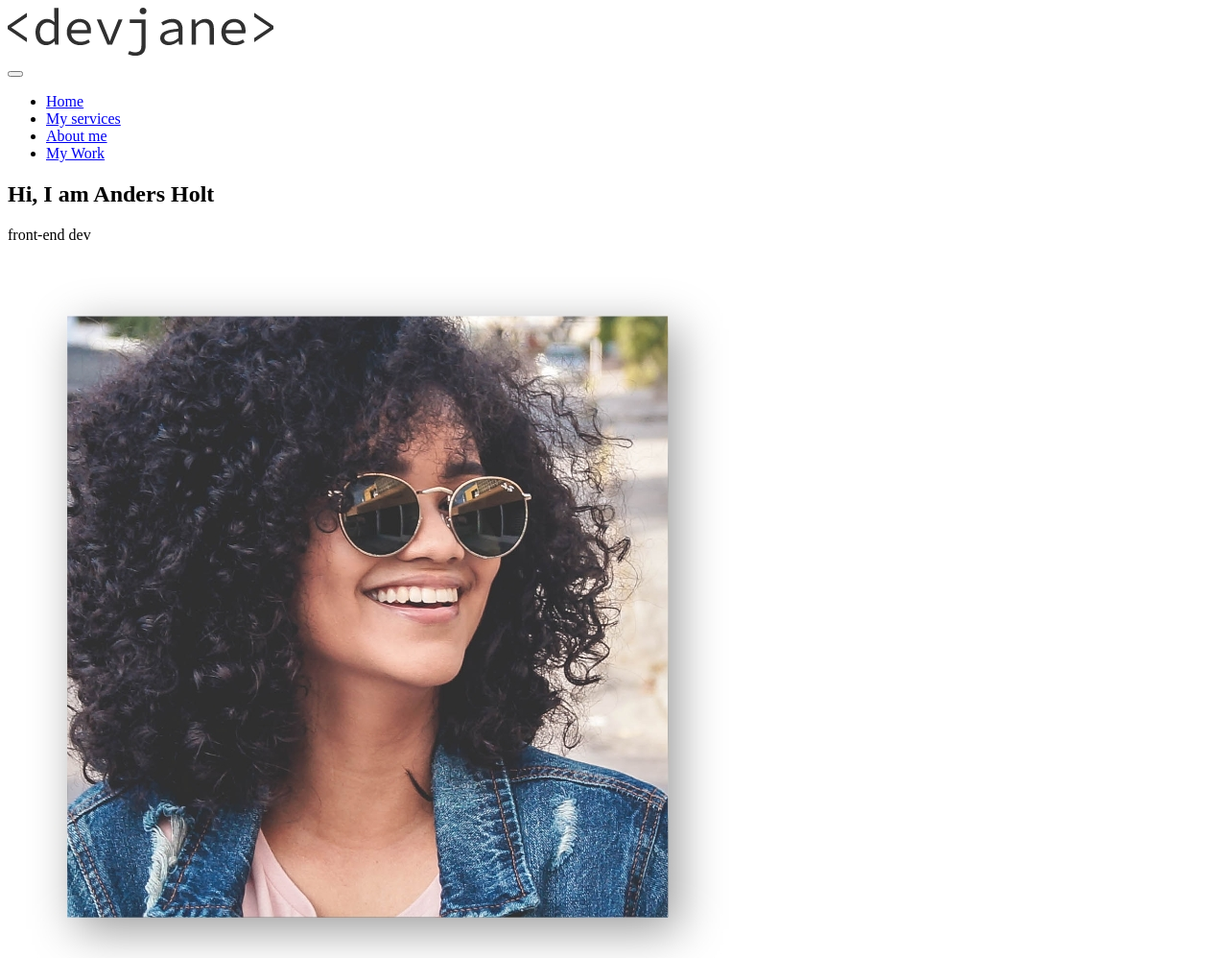
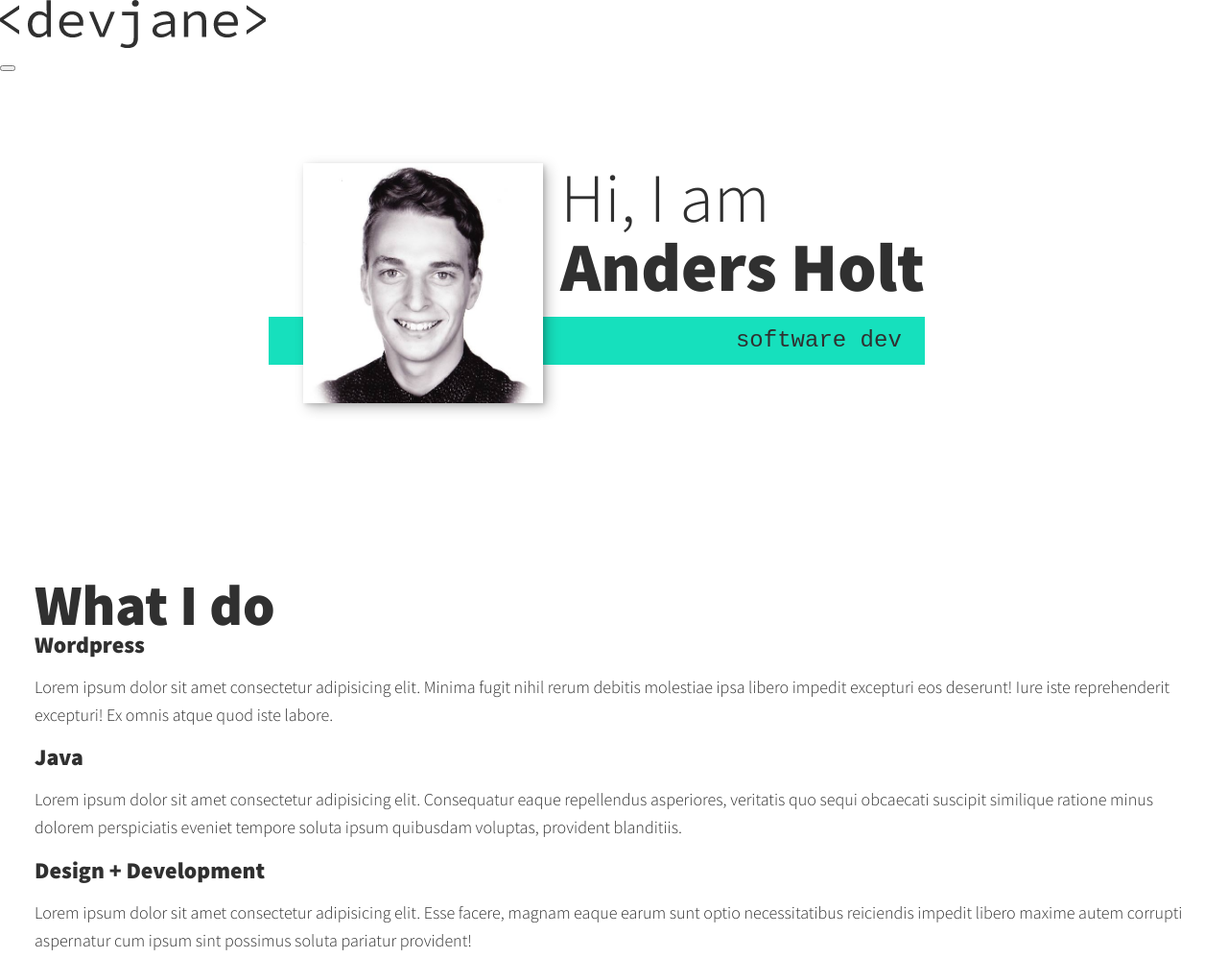
Before and after one commit to anders2410/website_portfolio, a plain HTML site: page index.html in a window 1280 px wide. Shown: the top 998 px of the page at 96% size. Drawn offline with nearby package versions, Linux system fonts and the light colour scheme; a web font is replaced by a local one.

Commit message:
almost finished my intro css

```diff
--- a/css/style.css
+++ b/css/style.css
@@ -0,0 +1,155 @@
+*,
+*::before,
+*::after {
+  box-sizing: border-box;
+}
+
+/* Custom properties, update these for your own design */
+
+:root {
+  --ff-primary: "Source Sans Pro", sans-serif;
+  --ff-secondary: "Source Code Pro", monospace;
+
+  --fw-reg: 300;
+  --fw-bold: 900;
+
+  --clr-light: #fff;
+  --clr-dark: #303030;
+  --clr-accent: #16e0bd;
+
+  --fs-h1: 3rem;
+  --fs-h2: 2.25rem;
+  --fs-h3: 1.25rem;
+  --fs-body: 1rem;
+
+  --bs: 0.25em 0.25em 0.75em rgba(0, 0, 0, 0.25),
+    0.125em 0.125em 0.25em rgba(0, 0, 0, 0.15);
+}
+
+@media (min-width: 800px) {
+  :root {
+    --fs-h1: 4.5rem;
+    --fs-h2: 3.75rem;
+    --fs-h3: 1.5rem;
+    --fs-body: 1.125rem;
+  }
+}
+
+/* General styles */
+
+body {
+  background: var(--clr-light);
+  color: var(--clr-dark);
+  margin: 0;
+  font-family: var(--ff-primary);
+  font-size: var(--fs-body);
+  line-height: 1.6;
+}
+
+section {
+  padding: 5em 2em;
+}
+
+img {
+  display: block;
+  max-width: 100%;
+}
+
+strong {
+  font-weight: var(--fw-bold);
+}
+
+/* Typography */
+
+h1,
+h2,
+h3 {
+  line-height: 1;
+  margin: 0;
+}
+
+h1 {
+  font-size: var(--fs-h1);
+}
+
+h2 {
+  font-size: var(--fs-h2);
+}
+
+h3 {
+  font-size: var(--fs-h3);
+}
+
+.section__tile {
+  margin-bottom: 0.25em;
+}
+
+.section__title--intro {
+  font-weight: var(--fw-reg);
+}
+
+.section__title--intro strong {
+  display: block;
+}
+
+.section__subtitle {
+  margin: 0;
+  font-size: var(--fs-h3);
+}
+
+.section__subtitle--intro,
+.section__subtitle--about {
+  background: var(--clr-accent);
+  padding: 0.25em 1em;
+  font-family: var(--ff-secondary);
+  margin-bottom: 1em;
+}
+
+/* Header */
+nav {
+  display: none;
+}
+
+/* Intro section */
+.intro {
+  position: relative;
+}
+
+.intro__img {
+  box-shadow: var(--bs);
+}
+
+/* Being the size of itself */
+.section__subtitle--intro {
+  display: inline-block;
+}
+
+@media (min-width: 600px) {
+  .intro {
+    display: grid;
+    width: min-content;
+    margin: 0 auto;
+    grid-column-gap: 1em;
+    grid-template-areas:
+      "img title"
+      "img subtitle";
+    grid-template-columns: min-content max-content;
+  }
+
+  .intro__img {
+    grid-area: img;
+    min-width: 250px;
+    position: relative;
+    z-index: 2;
+  }
+
+  .section__subtitle--intro {
+    align-self: flex-start;
+    grid-column: -1 / 1;
+    grid-row: 2;
+    text-align: right;
+    position: relative;
+    left: -1.5em;
+    width: calc(100% + 1.5em);
+  }
+}
--- a/index.html
+++ b/index.html
@@ -4,7 +4,13 @@
         <meta charset="UTF-8">
         <meta name="viewport" content="width=device-height, intitial-scale=1.0">
         <title>AndersHoltKnudsen Portfolio Website</title>
-        <link rel="stylesheet">
+
+        <link rel="stylesheet" href="https://cdnjs.cloudflare.com/ajax/libs/normalize/8.0.1/normalize.min.css"
+
+        <script src="https://kit.fontawesome.com/80c4416256.js" crossorigin="anonymous"></script>
+
+        <!-- Update these with your own fonts -->
+        <link  rel="stylesheet" href="https://fonts.googleapis.com/css?family=Source+Code:400,900|Source+Sans+Pro:300,900&display=swap">
 
         <link rel="stylesheet" href="css/style.css">
     </head>
@@ -31,8 +37,8 @@
             <h1 class="section__title section__title--intro">
                 Hi, I am <strong>Anders Holt</strong>
             </h1>
-            <p class="section__subtitle section__subtitle--intro">front-end dev</p>
-            <img src="img/dev-jane-01.jpg" alt="a picture of Jane Smith smiling">
+            <p class="section__subtitle section__subtitle--intro">software dev</p>
+            <img src="img/square_profile_picture.jpg" alt="a picture of Me smiling" class="intro__img">
         </section>
 
         <!-- MY SERVICES -->
```
Also changed, not shown: img/dev-jane-01.jpg (deleted), img/square_profile_picture.jpg (added).
